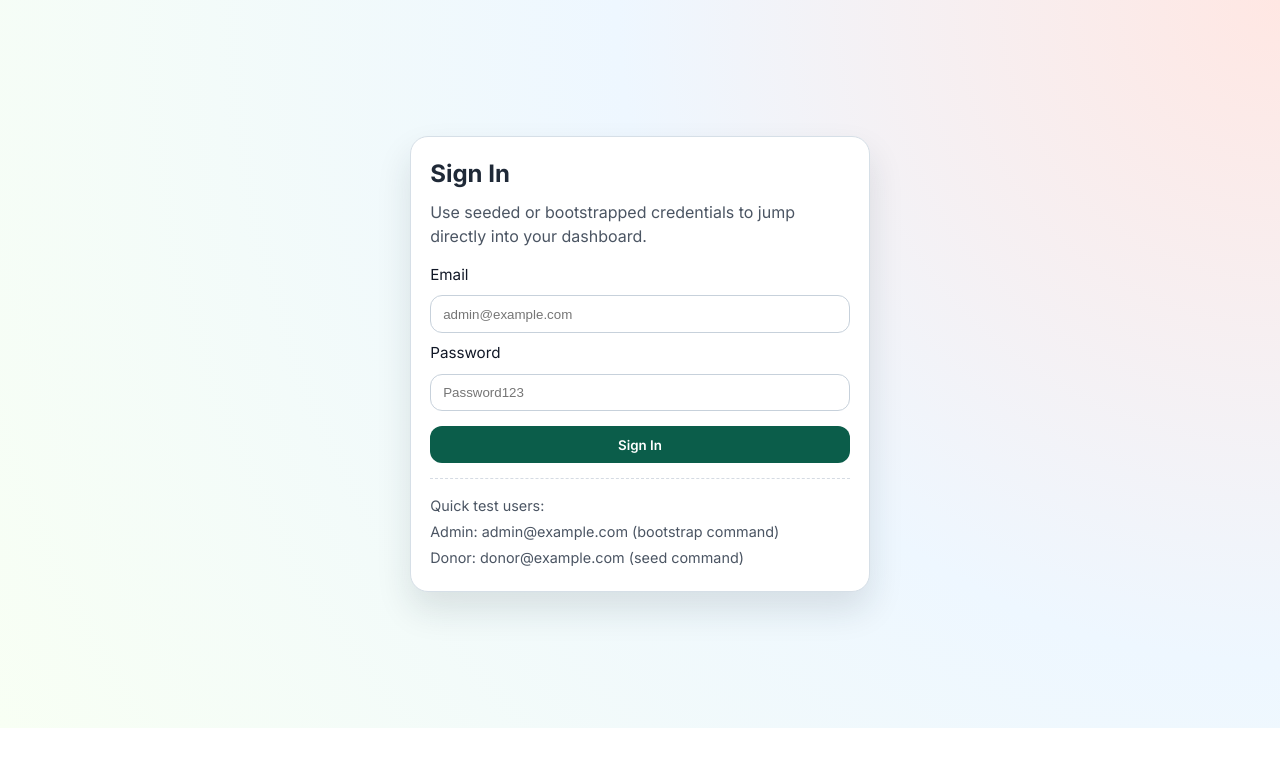
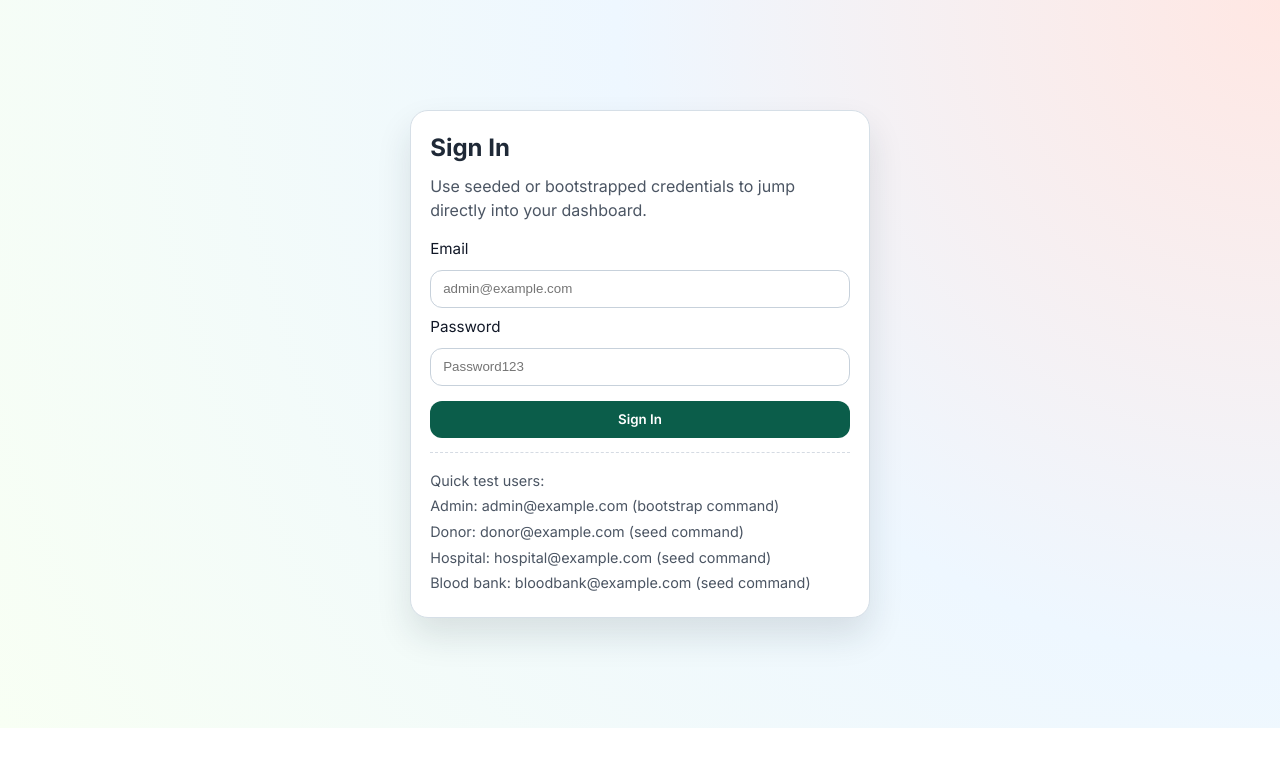
Before and after one commit to bidhanbanjade/Blood-Donor-Nepal, a React (Vite) app in the folder frontend/: page /login in a window 1280 px wide. Shown: the top 766 px of the page. Built offline with nearby package versions, Linux system fonts and the light colour scheme; no server answers.

Commit message:
feat(login): add role redirects and test account hints
Support post-login redirects for hospital and blood bank roles.\nUpdate quick test account helper text for seeded role accounts.

```diff
--- a/frontend/src/pages/LoginPage.jsx
+++ b/frontend/src/pages/LoginPage.jsx
@@ -10,6 +10,14 @@ const getRoleRedirectPath = (role) => {
 
   if (role === 'donor') {
     return '/donor-dashboard';
+  }
+
+  if (role === 'hospital') {
+    return '/hospital-dashboard';
+  }
+
+  if (role === 'blood_bank') {
+    return '/bloodbank-dashboard';
   }
 
   return '/';
@@ -88,6 +96,8 @@ const LoginPage = () => {
           <p>Quick test users:</p>
           <p>Admin: admin@example.com (bootstrap command)</p>
           <p>Donor: donor@example.com (seed command)</p>
+          <p>Hospital: hospital@example.com (seed command)</p>
+          <p>Blood bank: bloodbank@example.com (seed command)</p>
         </div>
       </section>
     </main>
```
